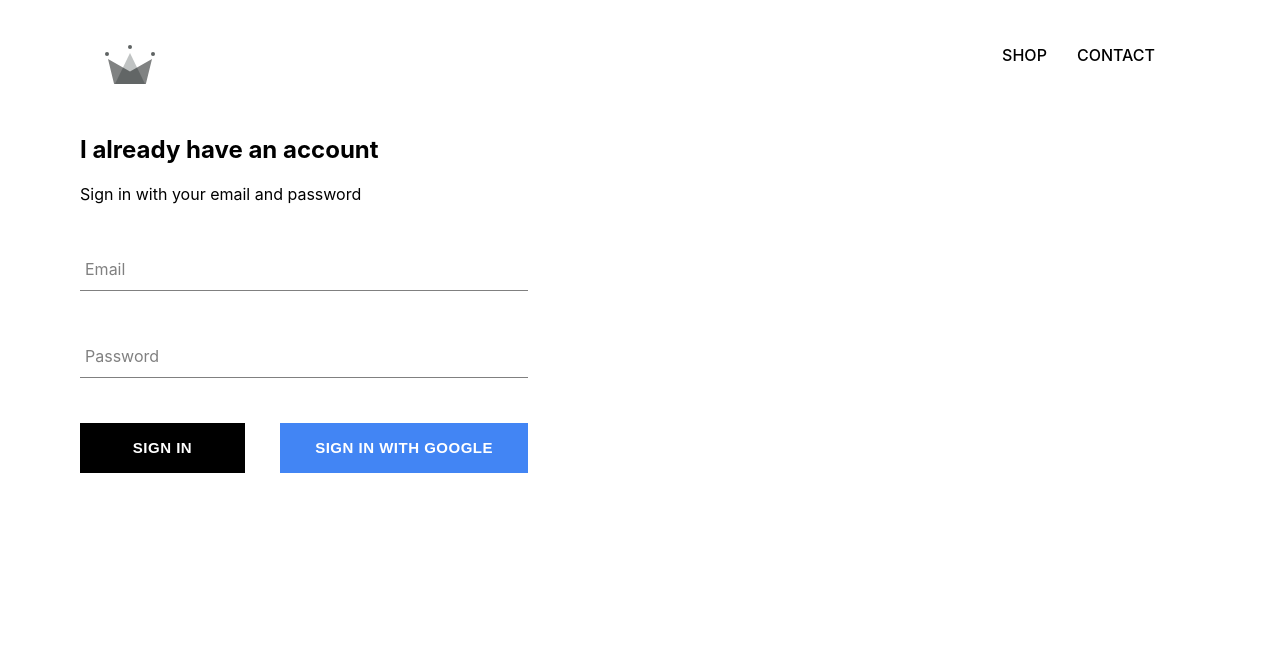
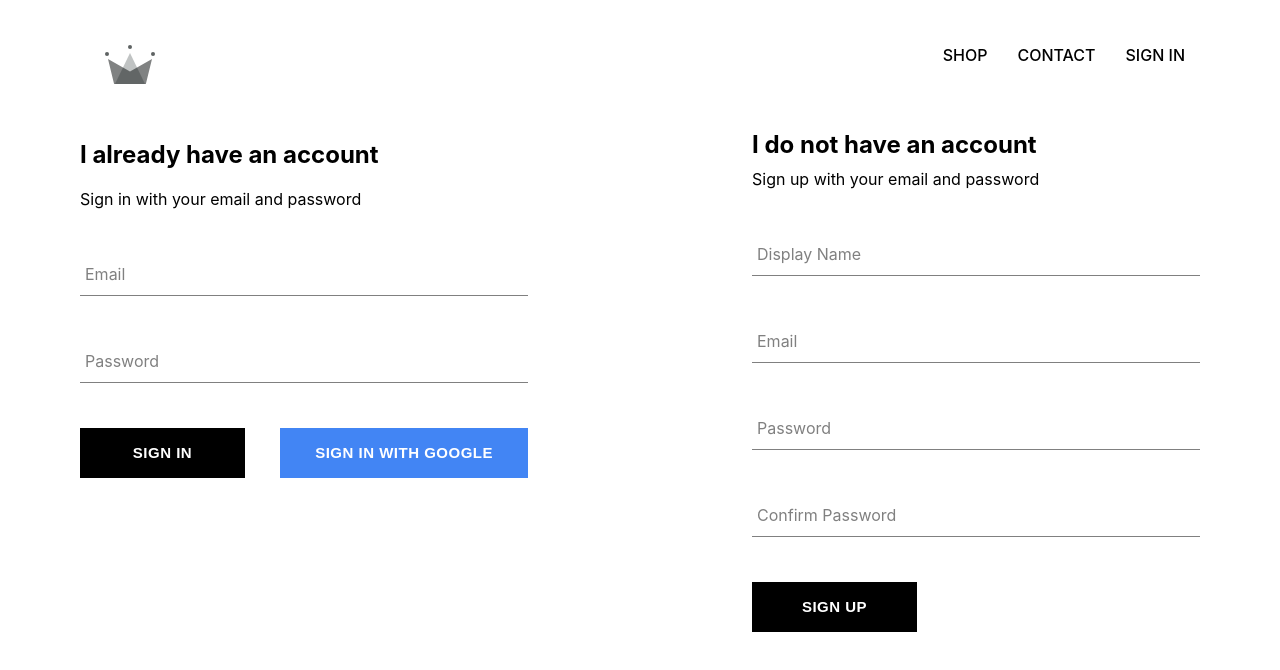
Before and after one commit to prasangashrestha/crwn-clothing, a React (Create React App) app: page /signin in a window 1280 px wide. Shown: the top 670 px of the page. Built offline with nearby package versions, Linux system fonts and the light colour scheme; no server answers.

Commit message:
implemented firebase utils, included ability to share authenticated users in database

```diff
--- a/src/App.js
+++ b/src/App.js
@@ -6,7 +6,7 @@
 import ShopPage from './pages/shop/shop';
 import SignInAndSignUp from './pages/singin-signup/signin-signup';
 import Header from './components/header/header';
-import {auth} from './firebase/firebase.utils';
+import {auth, createUserProfileDocument} from './firebase/firebase.utils';
 
 
 
@@ -23,9 +23,26 @@
   unsubscribeFromAuth = null
 
   componentDidMount() {
-    auth.onAuthStateChanged(user => {
-      this.setState({currentUser: user})
+    this.unsubscribeFromAuth = auth.onAuthStateChanged(async userAuth => {
+      if(userAuth){
+        const userRef = await  createUserProfileDocument(userAuth);
+
+        userRef.onSnapshot(snapshot => {
+
+          this.setState({
+            currentUser: {
+              id: snapshot.id,
+              ...snapshot.data()
+            }
+          }, () => console.log(this.state))
+        })
+
+      }else{
+        this.setState({currentUser: userAuth})
+      }
+
     })
+
   }
 
   componentWillUnmount(){
--- a/src/components/header/header.js
+++ b/src/components/header/header.js
@@ -26,7 +26,7 @@
                     currentUser?
                     <div className='option' onClick={() => auth.signOut()}>SIGN OUT</div>
                     :
-                    <Link className='option' to="/signin"></Link>
+                    <Link className='option' to="/signin">SIGN IN</Link>
                 }
             </div>
         </div>
--- a/src/components/header/header.styles.scss
+++ b/src/components/header/header.styles.scss
@@ -17,10 +17,14 @@
       display: flex;
       align-items: center;
       justify-content: flex-end;
-      cursor: pointer;
+
+
 
       .option {
         padding: 10px 15px;
+        font-weight: 500;
+        cursor: pointer;
+
 
       }
     }
--- /dev/null
+++ b/src/components/sign-up/sign-up.js
@@ -0,0 +1,71 @@
+import React from 'react'
+
+import {auth, createUserProfileDocument} from '../../firebase/firebase.utils'
+import FormInput from '../form-input/form-input'
+
+import './sign-up.styles.scss'
+import CustomButton from '../custom-button/custom-button'
+
+class SignUp extends React.Component {
+
+    state = {
+        displayName: '',
+        email: '',
+        password: '',
+        confirmPassword: ''
+    }
+
+    handleSubmit = async event => {
+        event.preventDefault();
+
+        const {displayName, email, password, confirmPassword} = this.state;
+
+        if(password !== confirmPassword){
+            alert('Passwords dont match');
+            return;
+        }
+
+        try{
+            const {user} = await auth.createUserWithEmailAndPassword(email, password);
+            createUserProfileDocument(user, {displayName});
+
+            this.setState({
+                displayName: '',
+                email: '',
+                password: '',
+                confirmPassword: ''
+            })
+
+        }catch(error) {
+            console.log(error)
+        }
+
+    }
+
+    handleChange = event => {
+        const {name, value} = event.target;
+        this.setState({[name]: value})
+
+    }
+
+    render() {
+        const {displayName, email, password, confirmPassword} = this.state
+        return(
+            <div className="sign-up">
+                <h2 className="title">I do not have an account</h2>
+                <span>Sign up with your email and password</span>
+                <form onSubmit= {this.handleSubmit} className="sign-up-form">
+
+                <FormInput type='text' name='displayName' value={displayName} onChange={this.handleChange} label='Display Name' required />
+                <FormInput type='email' name='email' value={email} onChange={this.handleChange} label='Email' required />
+                <FormInput type='password' name='password' value={password} onChange={this.handleChange} label='Password' required />
+                <FormInput type='tepasswordxt' name='confirmPassword' value={confirmPassword} onChange={this.handleChange} label='Confirm Password' required />
+
+                <CustomButton type='submit'>SIGN UP</CustomButton>
+                </form>
+            </div>
+        )
+    }
+}
+
+export default SignUp;
--- /dev/null
+++ b/src/components/sign-up/sign-up.styles.scss
@@ -0,0 +1,9 @@
+.sign-up{
+    display: flex;
+    flex-direction: column;
+    width: 40%;
+
+    .title{
+        margin: 10px 0;
+    }
+}
--- a/src/firebase/firebase.utils.js
+++ b/src/firebase/firebase.utils.js
@@ -13,6 +13,32 @@
     measurementId: "G-CE290C6RX8"
   };
 
+  export const createUserProfileDocument = async (userAuth, additionalData) => {
+      if(!userAuth) return;
+
+      const userRef = firestore.doc(`users/${userAuth.uid}`);
+      const snapShot = await userRef.get();
+
+      if(!snapShot.exists){
+          const { displayName, email } = userAuth;
+          const createdAt = new Date();
+
+          try{
+            await userRef.set({
+                displayName,
+                email,
+                createdAt,
+                ...additionalData
+            })
+          }catch (error){
+            console.log('error creating user', error.message);
+          }
+      }
+
+      return userRef;
+
+  }
+
   firebase.initializeApp(config);
 
   export const auth = firebase.auth();
--- a/src/pages/singin-signup/signin-signup.js
+++ b/src/pages/singin-signup/signin-signup.js
@@ -2,11 +2,13 @@
 
 import './signin-signup.styles.scss'
 import SignIn from '../../components/sign-in/sign-in'
+import SignUp from '../../components/sign-up/sign-up'
 
 const SignInAndSignUp = () => (
     <div className="sign-in-and-sign-up">
 
         <SignIn />
+        <SignUp />
 
     </div>
 )
--- a/src/pages/singin-signup/signin-signup.styles.scss
+++ b/src/pages/singin-signup/signin-signup.styles.scss
@@ -0,0 +1,5 @@
+.sign-in-and-sign-up{
+    display: flex;
+    justify-content: space-between;
+    margin: 30px auto;
+}
```
